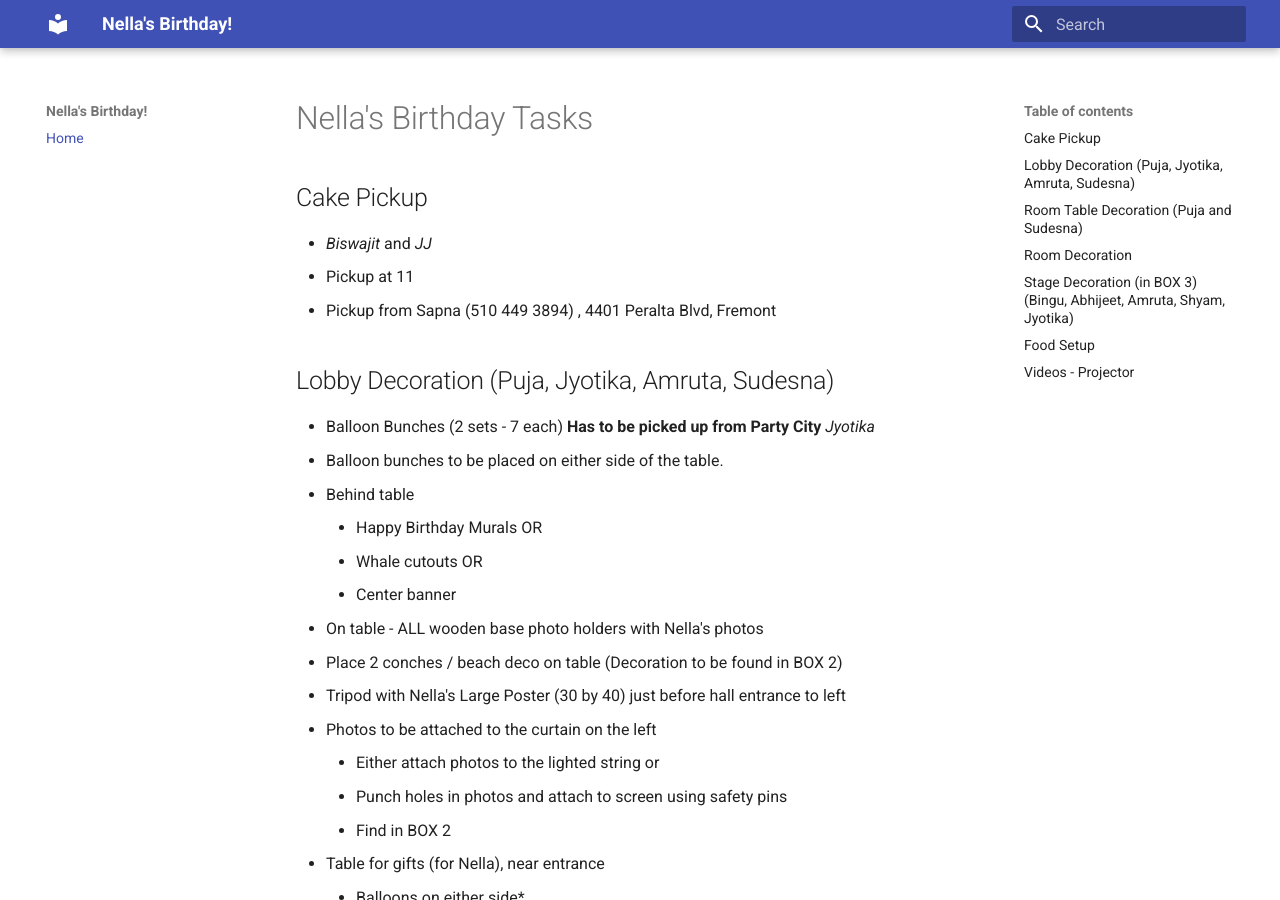
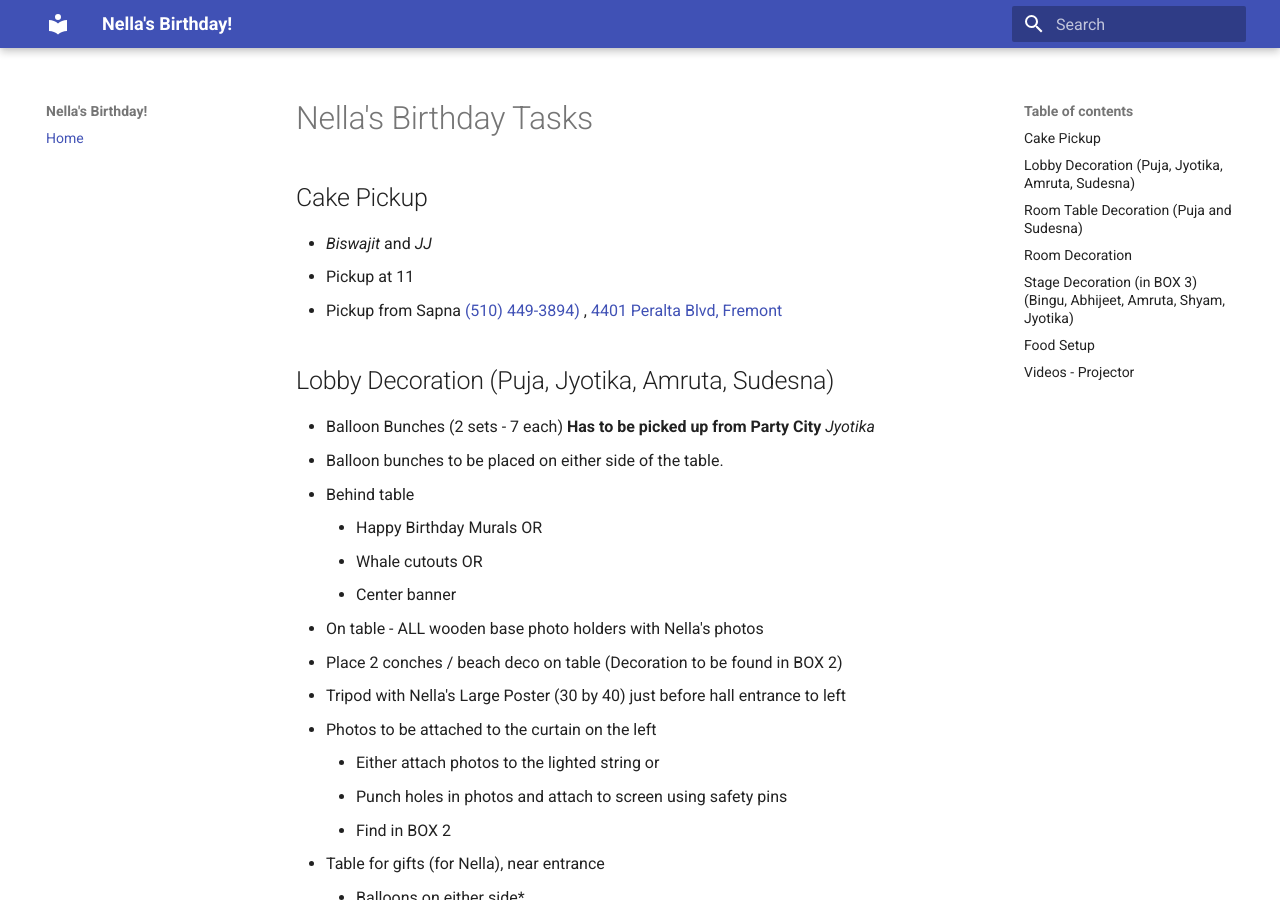
Before and after one commit to bindhyeswari/nellasbirthday, an MkDocs documentation site: the page built from docs/index.md, in a window 1280 px wide and 900 px high. Built offline with MkDocs 1.6.1 and Material for MkDocs 9.7.7, drawn with Linux system fonts in a browser that asks for light colours; some of the changed lines change nothing that is shown.

Commit message:
intermediate

```diff
--- a/docs/index.md
+++ b/docs/index.md
@@ -3,7 +3,7 @@
 ## Cake Pickup
  - *Biswajit* and *JJ*
  - Pickup at 11
- - Pickup from Sapna (510 449 3894) , 4401 Peralta Blvd, Fremont
+ - Pickup from Sapna <a href="+1-510-449-3894">(510) 449-3894)</a> , [4401 Peralta Blvd, Fremont](https://goo.gl/maps/nmVu9A3sdX6sGtrW6)
 
 
 ## Lobby Decoration (Puja, Jyotika, Amruta, Sudesna)
```
Also changed, not shown: site/index.html, site/search/search_index.json, 1 other file.
